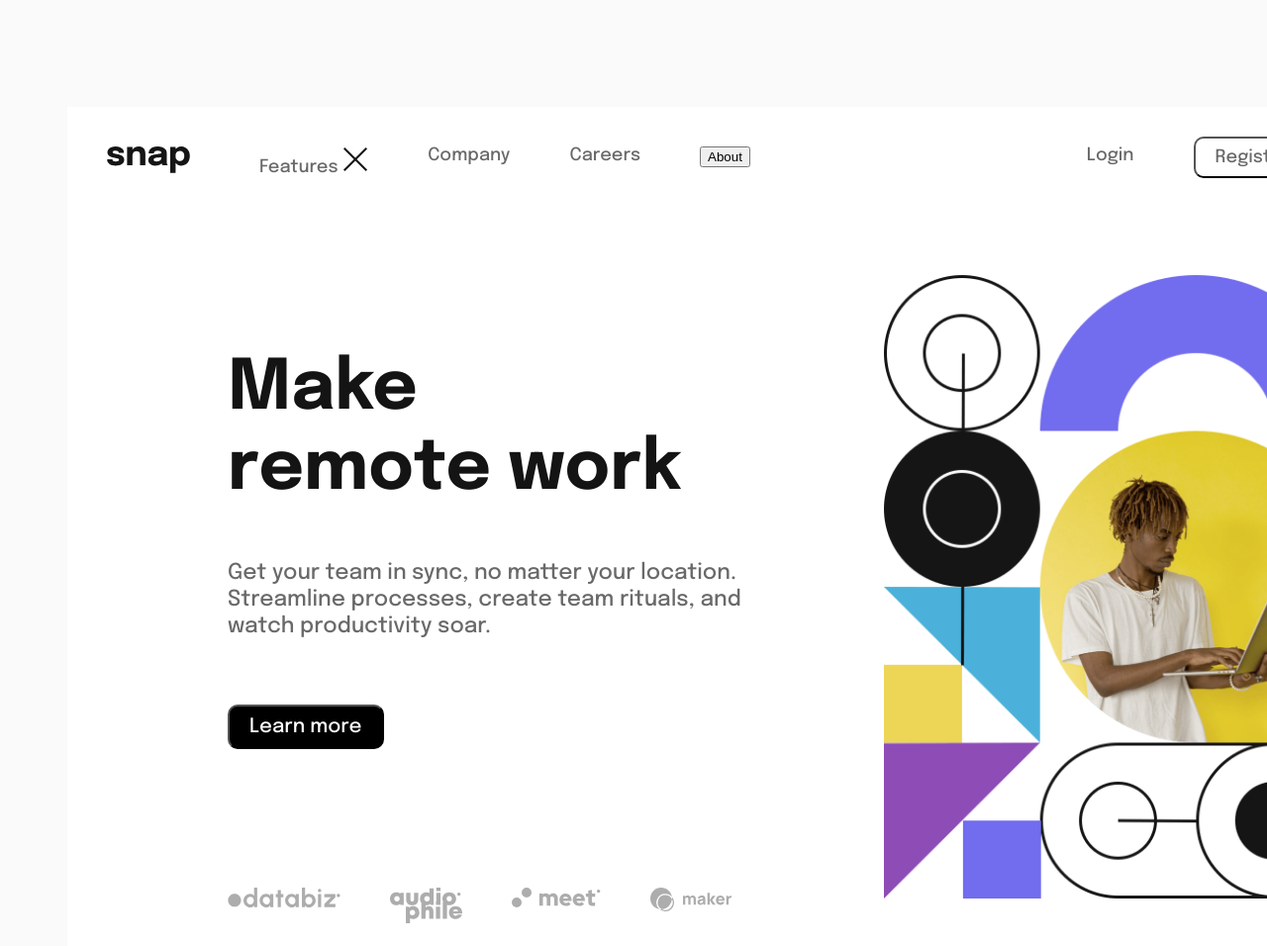
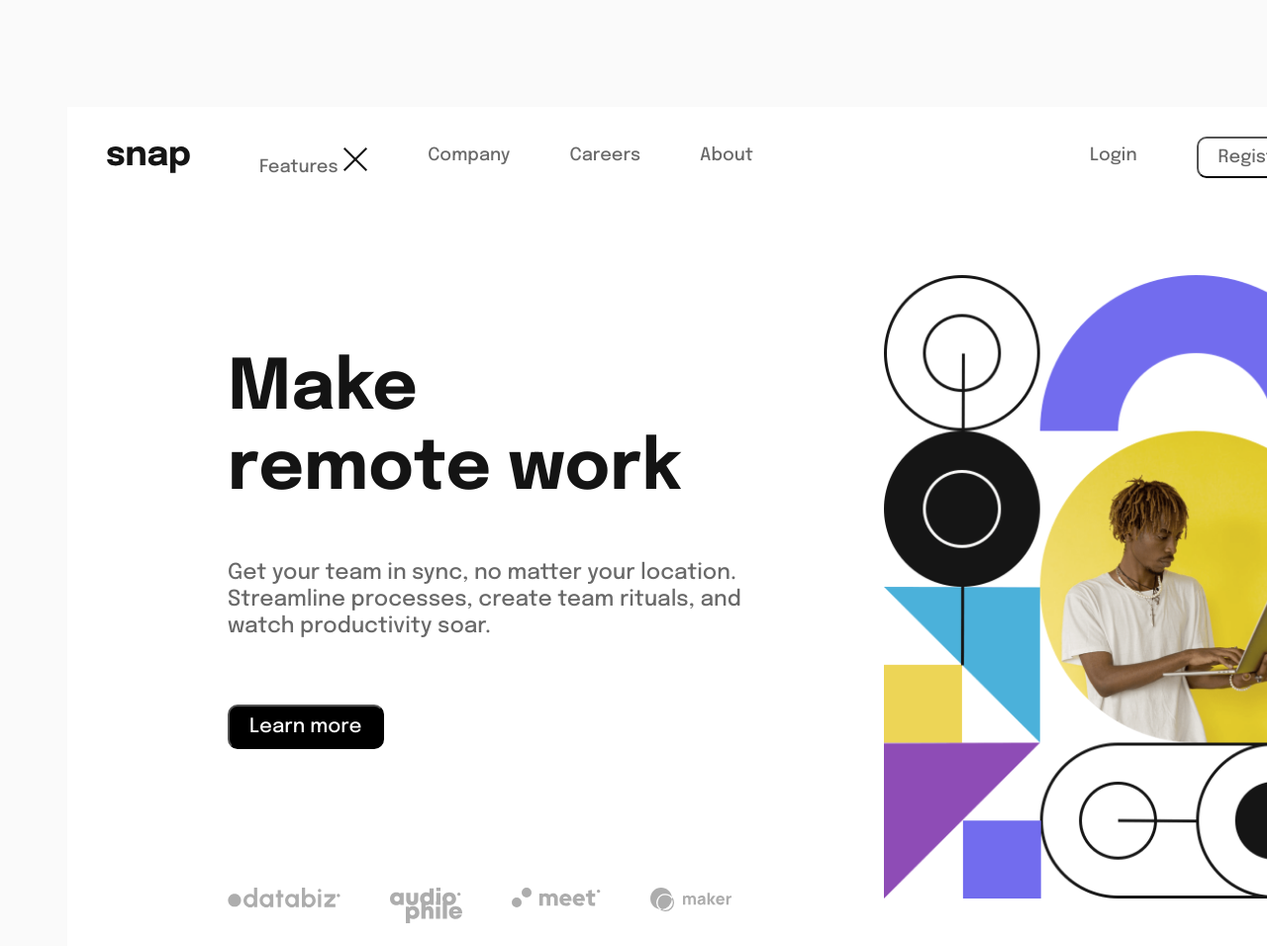
Before and after one commit to majumvalaski/introsection, a plain HTML site: page assets/index.html in a window 1280 px wide. Shown: the top 956 px of the page at 99% size. Drawn offline with Linux system fonts and the light colour scheme; files whose address does not match are found by name.

Commit message:
visual details of about's button

```diff
--- a/assets/index.css
+++ b/assets/index.css
@@ -36,6 +36,22 @@ ul {
     float: left;
     padding-right: 60px;
 
+}
+
+.about {
+    background-color: white;
+    color: hsl(0, 0%, 41%);
+    padding: 0px;
+    font-size: 18px;
+    font-family: "Epilogue";
+    font-weight: 500;
+    border: none;
+    cursor: pointer;
+}
+
+.active, .about:hover {
+    background-color: white;
+    color:black;
 }
 
 .menu_right ul{
--- a/assets/index.html
+++ b/assets/index.html
@@ -51,7 +51,7 @@
 
           </li>
           <li>Careers</li>
-          <li><button>About</button></li>
+          <li><button class="about">About</button></li>
         </ul>
       </nav>
 
```
